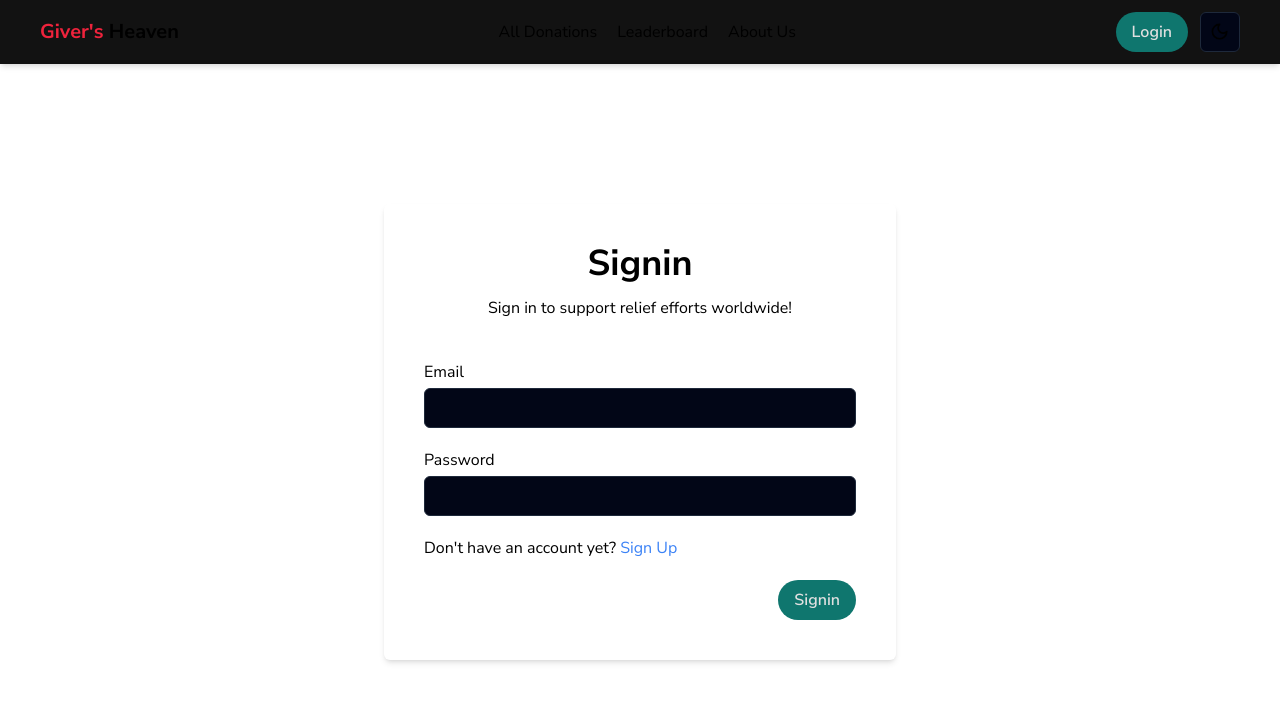
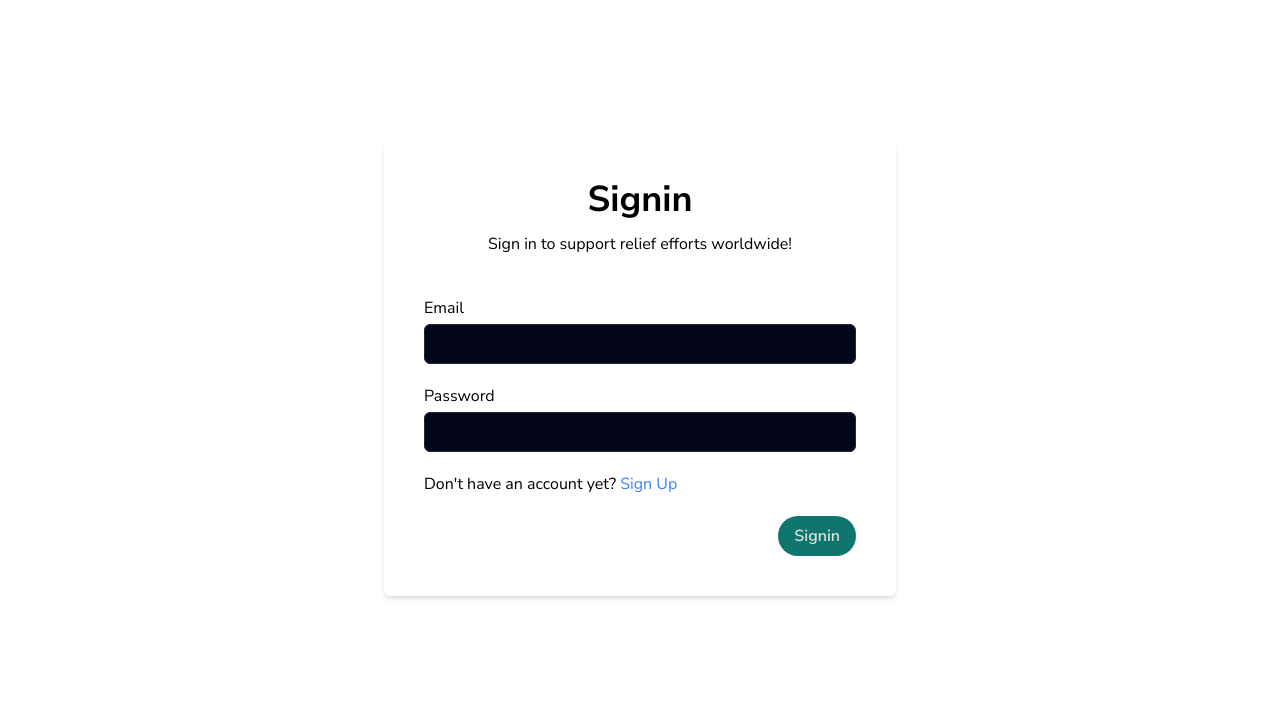
Before and after one commit to iibrahim70/donatix-client, a React (Vite) app: page /signin in a window 1280 px wide. Shown: the top 702 px of the page. Built offline with nearby package versions, Linux system fonts and the light colour scheme.

Commit message:
:lipstick: update footer

```diff
--- a/src/components/AboutUs.tsx
+++ b/src/components/AboutUs.tsx
@@ -48,7 +48,7 @@ const AboutUs = () => {
       {/* second col */}
       <div className="pt-20 lg:pt-10 pb-20 flex max-md:flex-col items-center justify-between gap-20">
         <div className="flex-1 space-y-5">
-          <p className="font-caveat text-ruby-red">About Us</p>
+          <p className="font-caveat text-flame-orange">About Us</p>
           <h2>
             Helping Those <br /> in Need
           </h2>
--- a/src/components/Gallery.tsx
+++ b/src/components/Gallery.tsx
@@ -30,7 +30,7 @@ const Gallery = () => {
   return (
     <section className="section-wrapper py-20 space-y-10">
       <div className="text-center space-y-2">
-        <p className="font-caveat text-ruby-red">Stories Through Images</p>
+        <p className="font-caveat text-flame-orange">Stories Through Images</p>
         <p>
           Explore our dynamic carousel showcasing the impact of your donations.{" "}
           <br /> Each image tells a story of hope, resilience, and generosity.
--- a/src/components/Hero.tsx
+++ b/src/components/Hero.tsx
@@ -6,7 +6,7 @@ const Hero = () => {
     <section className="hero-banner">
       <div className="section-wrapper min-h-[calc(100dvh-64px)] flex items-center">
         <div className="space-y-5 ">
-          <p className="font-caveat text-ruby-red">Need Help...</p>
+          <p className="font-caveat text-flame-orange">Need Help...</p>
           <h1>
             Being Life Saver <br /> For Someone
           </h1>
--- a/src/components/Testimonials.tsx
+++ b/src/components/Testimonials.tsx
@@ -22,7 +22,7 @@ const Testimonials = () => {
     <section className="bg-light-pearl dark:bg-midnight-slate">
       <div className="section-wrapper py-20 space-y-10">
         <div className="text-center space-y-2">
-          <p className="font-caveat text-ruby-red">Top Doner's</p>
+          <p className="font-caveat text-flame-orange">Top Doner's</p>
           <p>
             In times of crisis, the generosity of our donors shines bright.
             <br /> Discover the heartfelt words from our top supporters and
--- a/src/components/shared/Footer.tsx
+++ b/src/components/shared/Footer.tsx
@@ -11,15 +11,15 @@ const Footer = () => {
     <footer className="bg-black/90 dark:bg-black/70 text-pale-silver">
       <div
         className={cn(
-          "flex flex-col xl:flex-row gap-10 xl:gap-20 py-10 xl:pt-20 xl:pb-10",
+          "flex flex-col lg:flex-row gap-10 lg:gap-20 py-10 lg:pt-20 lg:pb-10",
           location?.pathname?.includes("/dashboard")
             ? "px-5"
             : "section-wrapper"
         )}
       >
-        <div className="xl:w-1/3 space-y-5">
+        <div className="lg:w-1/3 space-y-5">
           <h1 className="font-bold text-3xl">
-            <span className="text-ruby-red">Giver's</span> Heaven
+            <span className="text-flame-orange">Giver's</span> Heaven
           </h1>
           <p>
             Empowering Generosity: A Comprehensive Platform for All Types of
@@ -27,7 +27,7 @@ const Footer = () => {
           </p>
         </div>
 
-        <div className="w-full flex max-xl:flex-wrap justify-between gap-10">
+        <div className="w-full flex max-lg:flex-wrap justify-between gap-10">
           <div className="space-y-5">
             <h6>Explore</h6>
 
@@ -79,23 +79,10 @@ const Footer = () => {
               <p>Stories</p>
             </div>
           </div>
-
-          <div className="space-y-5">
-            <h6>Connect</h6>
-
-            <div className="space-y-2">
-              <p>Contact Us</p>
-              <p>Careers</p>
-              <p>Newsletter</p>
-              <p>Partnerships</p>
-              <p>Press</p>
-              <p>Feedback</p>
-            </div>
-          </div>
         </div>
       </div>
 
-      <hr className="section-wrapper border" />
+      <hr className="section-wrapper border border-gray-900" />
 
       <div className="section-wrapper flex flex-wrap items-center justify-between gap-5 lg:gap-10 py-5">
         <p>
--- a/src/components/shared/Navbar.tsx
+++ b/src/components/shared/Navbar.tsx
@@ -61,7 +61,7 @@ const Navbar = () => {
           </button>
 
           <Link to="/" className="font-bold text-xl">
-            <span className="text-ruby-red">Giver's</span> Heaven
+            <span className="text-flame-orange">Giver's</span> Heaven
           </Link>
         </div>
 
--- a/src/pages/Donations.tsx
+++ b/src/pages/Donations.tsx
@@ -43,7 +43,9 @@ const Donations = () => {
           {!location?.pathname?.includes("/donations") && (
             <div className="flex items-center justify-between">
               <div className="space-y-2">
-                <p className="font-caveat text-ruby-red">Featured Donations</p>
+                <p className="font-caveat text-flame-orange">
+                  Featured Donations
+                </p>
                 <p>
                   These initiatives are making a difference in the lives of
                   those affected by disasters.
--- a/src/pages/auth/Signin.tsx
+++ b/src/pages/auth/Signin.tsx
@@ -1,6 +1,4 @@
 import FormSubmit from "@/components/forms/FormSubmit";
-import Navbar from "@/components/shared/Navbar";
-// import Navbar from "@/components/layout/Navbar";
 import { Input } from "@/components/ui/input";
 import axios from "axios";
 import { useState } from "react";
@@ -61,8 +59,6 @@ const Signin = () => {
 
   return (
     <main>
-      <Navbar />
-
       <div className="max-md:py-10 w-[90%] max-w-lg mx-auto flex items-center justify-center min-h-[calc(100dvh-64px)]">
         <div className="h-full w-full shadow-md p-10 dark:bg-light-black rounded-md space-y-10">
           <div className="text-center space-y-3">
--- a/src/pages/auth/Signup.tsx
+++ b/src/pages/auth/Signup.tsx
@@ -1,5 +1,4 @@
 import FormSubmit from "@/components/forms/FormSubmit";
-import Navbar from "@/components/shared/Navbar";
 import { Input } from "@/components/ui/input";
 import axios from "axios";
 import { useState } from "react";
@@ -61,8 +60,6 @@ const Signup = () => {
 
   return (
     <main>
-      <Navbar />
-
       <div className="max-md:py-10 w-[90%] max-w-lg mx-auto flex items-center justify-center min-h-[calc(100dvh-64px)]">
         <div className="h-full w-full shadow-md p-10 dark:bg-light-black rounded-md space-y-10">
           <div className="text-center space-y-3">
--- a/tailwind.config.js
+++ b/tailwind.config.js
@@ -24,7 +24,7 @@ export default {
         "light-gray": "#EAEAEA", // Card Background
 
         // Accent & Button Colors
-        "ruby-red": "#EF233C", // Accent Text
+        "flame-orange": "#F74F22", // Brand Color
         "teal-blue": "#2A9D8F", // Button color
         "deep-teal": "#475B5A", // Button color
         "deep-blue": "#2B2D42", // Sider Color
```
